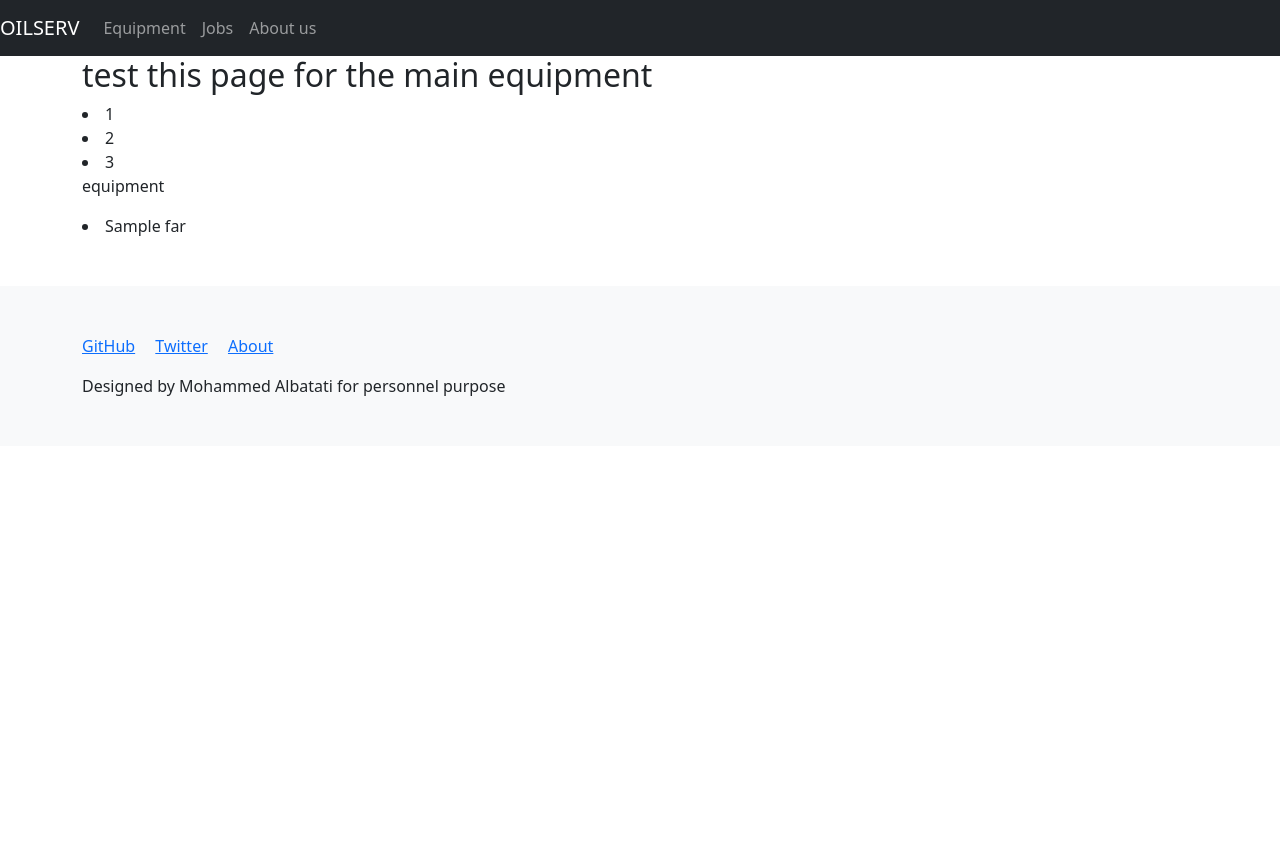
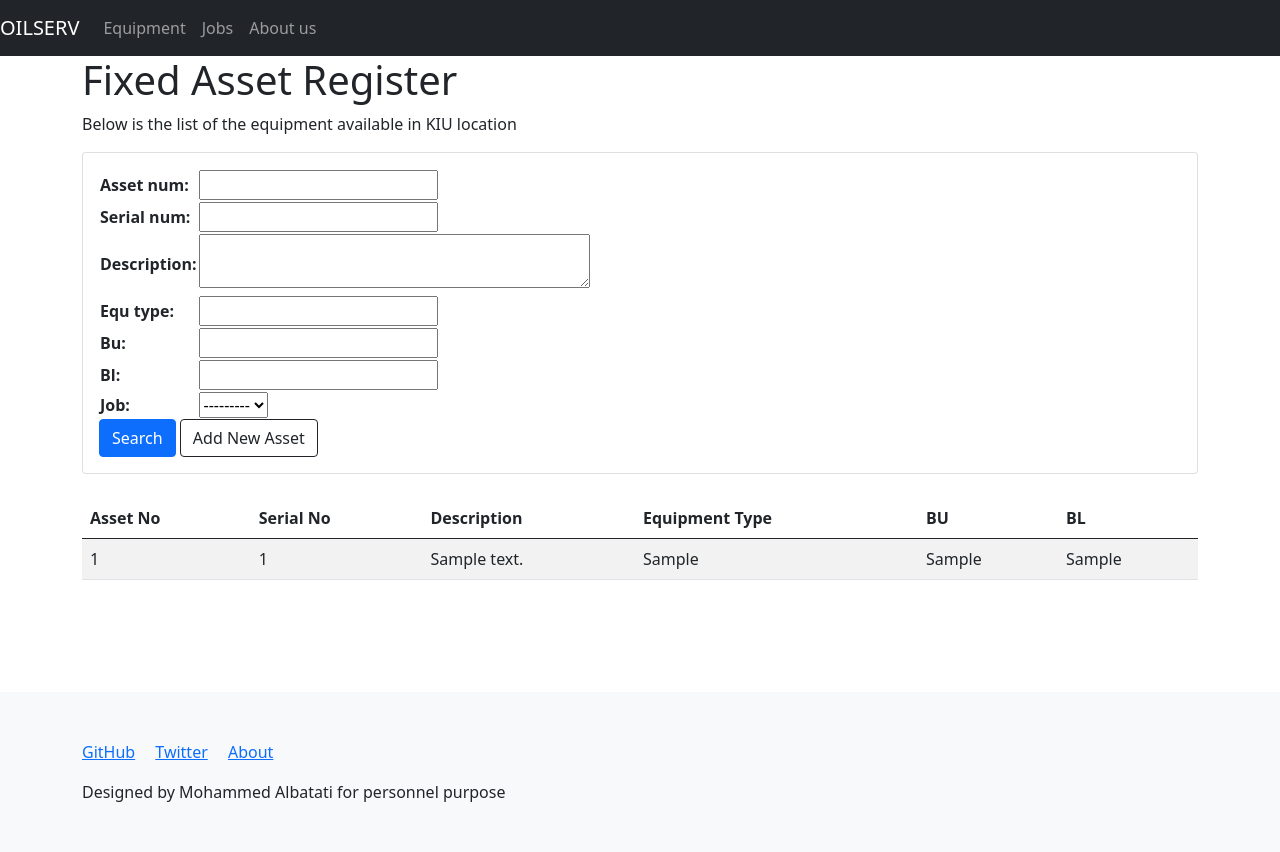
Before and after one commit to wcqrwtqr/Equipment-History-tracker, a Django app: template equipmentTraker2/equipment/templates/equipment/equipment-home.html in a window 1280 px wide. Before the commit the page ends 396 px from the top, so only its background shows below. Run offline with Django 3.2, Linux system fonts and the light colour scheme; tables that the repository leaves empty hold one stand-in row (values such as "Sample post"); the template is opened without the code that fills it: values that come from a table or form of the project are taken from there, most other values are stand-ins (such as "Sample title", 1, 10 or a date in 2020); data that the repository does not hold is empty.

Commit message:
added form for add new equipment

```diff
--- /dev/null
+++ b/equipmentTraker2/equipment/forms.py
@@ -0,0 +1,17 @@
+#!/usr/bin/env python3
+from .models import equipment
+from django import forms
+
+
+class equipmentForm(forms.ModelForm):
+
+    class Meta:
+        bu = [('KIU', 'KIU'), ('SIU', 'SIU'), ('AGU', 'AGU'), ('NAU', 'NAU'), ('ADU', 'ADU')]
+        bl = [('SWT', 'SWT'), ('SLS', 'SLS'), ('WHM', 'WHM'), ('DST', 'DST')]
+        model = equipment
+        fields = '__all__'
+        widgets = {
+            'description': forms.Textarea(attrs={'rows': 2}),
+            'BU': forms.Select(choices=bu),
+            'BL': forms.Select(choices=bl),
+        }
--- a/equipmentTraker2/equipment/models.py
+++ b/equipmentTraker2/equipment/models.py
@@ -1,5 +1,6 @@
 from django.db import models
 from  django.urls import reverse
+from jobs.models import jobs
 # Create your models here.
 
 class equipment(models.Model):
@@ -7,8 +8,9 @@
     serial_num = models.CharField(max_length=200,unique=False,blank=True)
     description = models.CharField(max_length=800, null=True,blank=True)
     equ_type = models.CharField(max_length=200,null=True,blank=True)
-    BU = models.CharField(max_length=4,null=True,blank=True)
-    BL = models.CharField(max_length=4,null=True,blank=True)
+    bu = models.CharField(max_length=4,null=True,blank=True)
+    bl = models.CharField(max_length=4,null=True,blank=True)
+    job = models.ForeignKey(jobs,on_delete=models.DO_NOTHING, null=True, blank=True)
 
     # def get_absolute_url(self):
     #     return reverse('far_detail',kwargs={'pk':self.pk})
--- a/equipmentTraker2/equipment/templates/equipment/equipment-home.html
+++ b/equipmentTraker2/equipment/templates/equipment/equipment-home.html
@@ -1,14 +1,58 @@
 {% extends 'base.html' %}
+
 {% block body_block %}
-<h2>test this page for the main equipment</h2>
-<li>1</li>
-<li>2</li>
-<li>3</li>
-<p>equipment</p>
-<!-- <p>{{ equipmentall }}</p> -->
+<!-- <h1>equipment</h1> -->
 
-{% for far in equipmentall %}
-<li>{{far}}</li>
-{% endfor %}
+<h1>Fixed Asset Register</h1>
+<p>Below is the list of the equipment available in KIU location</p>
+<!-- Adding the filter form here -->
+
+<div class="row">
+	<div class="col">
+		<div class="card card-body"  >
+			<!-- I liked this method below as it shows the table in a better way -->
+			<form  method="GET">
+				<table>
+					{{ form.as_table}}
+				</table>
+				<button type="submit" class="btn btn-primary" >Search</button>
+				<a class="btn btn-outline-dark" href="{% url 'equipment_new' %}">Add New Asset</a>
+			</form>
+		</div>
+	</div>
+</div>
+<br>
+
+
+
+<table class="table table-striped">
+	<thead >
+		<tr>
+			<th scope="col">Asset No</th>
+			<th scope="col">Serial No</th>
+			<th scope="col">Description</th>
+			<th scope="col">Equipment Type</th>
+			<th scope="col">BU</th>
+			<th scope="col">BL</th>
+		</tr>
+	</thead>
+	<tbody>
+		{% for fa in equipmentall %}
+
+		<tr>
+			<td>{{ fa.asset_num }}</td>
+			<td>{{ fa.serial_num }}</td>
+			<td>{{ fa.description }}</td>
+			<td>{{ fa.equ_type }}</td>
+			<td>{{ fa.bu }}</td>
+			<td>{{ fa.bl }}</td>
+		</tr>
+		{% endfor %}
+
+	</tbody>
+</table>
+
+<br>
+<br>
 
 {% endblock %}
--- a/equipmentTraker2/equipment/urls.py
+++ b/equipmentTraker2/equipment/urls.py
@@ -4,4 +4,5 @@
 urlpatterns = [
     # path('', views.index, name='equipment'),
     path('', views.equipmentListView.as_view(), name='equipment'),
+    path('equipment/new/', views.equipmentCreateView.as_view(), name='equipment_new'),
 ]
```
Also changed, not shown: equipmentTraker2/equipment/templates/equipment/equipment-new.html (added, +16 -0 lines), equipmentTraker2/equipment/views.py (+14 -3 lines), equipmentTraker2/jobs/models.py (+7 -7 lines), equipmentTraker2/equipment/migrations/0003_auto_20220218_1825.py (added), equipmentTraker2/equipment/migrations/0004_equipment_job.py (added), equipmentTraker2/jobs/migrations/0002_auto_20220218_2037.py (added), equipmentTraker2/jobs/migrations/0003_auto_20220218_2039.py (added).
